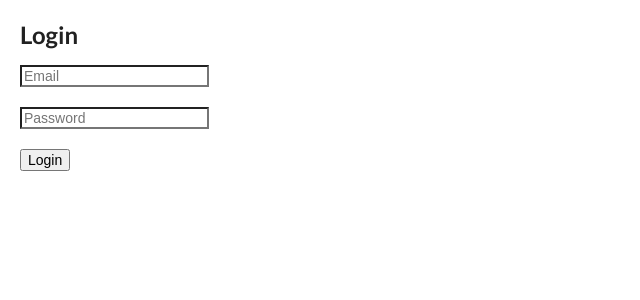
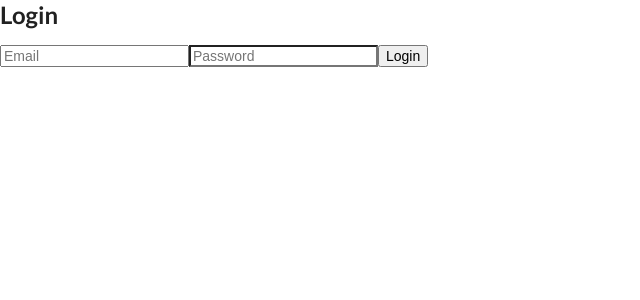
Before and after one commit to matthew010505/task2, a React (Create React App) app in the folder task-reminder/: page /login in a window 1280 px wide. Shown: the top 300 px of the page, without its empty margins (0-640 px from the left). Built offline with nearby package versions, Linux system fonts and the light colour scheme.

Commit message:
[feat]:Deploy

```diff
--- a/task-reminder/src/Components/Login.js
+++ b/task-reminder/src/Components/Login.js
@@ -6,51 +6,28 @@ const Login = () => {
   const [form, setForm] = useState({ email: '', password: '' });
   const [message, setMessage] = useState('');
   const navigate = useNavigate();
-  const handleChange = (e) => {
-    setForm({ ...form, [e.target.name]: e.target.value });
-  };
 
-  const handleSubmit = async (e) => {
+  const handleChange = e => setForm({ ...form, [e.target.name]: e.target.value });
+
+  const handleSubmit = async e => {
     e.preventDefault();
     try {
-      const res = await axios.post('http://backend:8000/login', form);
-      setMessage(res.data.message);
-      console.log('User:', res.data.user);
-
+      const res = await axios.post('http://localhost:8000/login', form);
+      localStorage.setItem("user", JSON.stringify(res.data.user));
       navigate('/home');
     } catch (err) {
-      if (err.response) {
-        setMessage(err.response.data.message);
-      } else {
-        setMessage('Login failed');
-      }
+      setMessage(err.response?.data?.message || 'Login failed');
     }
   };
 
   return (
-    <div style={{ padding: "20px" }}>
+    <form onSubmit={handleSubmit}>
       <h2>Login</h2>
-      <form onSubmit={handleSubmit}>
-        <input
-          type="email"
-          name="email"
-          placeholder="Email"
-          value={form.email}
-          onChange={handleChange}
-          required
-        /><br /><br />
-        <input
-          type="password"
-          name="password"
-          placeholder="Password"
-          value={form.password}
-          onChange={handleChange}
-          required
-        /><br /><br />
-        <button type="submit">Login</button>
-      </form>
+      <input name="email" value={form.email} onChange={handleChange} placeholder="Email" required />
+      <input name="password" type="password" value={form.password} onChange={handleChange} placeholder="Password" required />
+      <button type="submit">Login</button>
       <p>{message}</p>
-    </div>
+    </form>
   );
 };
 
--- a/task-reminder/src/Components/Mainpage.js
+++ b/task-reminder/src/Components/Mainpage.js
@@ -4,71 +4,39 @@ import TaskList from "./TaskList";
 import Header from "./Header";
 
 function Mainpage() {
-  const [Tasks, setTasks] = useState([]);
+  const [tasks, setTasks] = useState([]);
 
+  const user = JSON.parse(localStorage.getItem("user") || "{}");
+  const userId = user.id;
 
+  useEffect(() => {
+    if (!userId) return;
+    fetch(`http://localhost:8000/tasks?userId=${userId}`)
+      .then(r => r.json())
+      .then(setTasks)
+      .catch(console.error);
+  }, [userId]);
 
-  const addTaskHandler = async (Task) => {
-    try {
-      const res = await fetch("http://backend:8000/addtask", {
-        method: "POST",
-        headers: { "Content-Type": "application/json" },
-        body: JSON.stringify(Task),
-      });
-
-      const result = await res.json();
-      if (res.ok) {
-        setTasks((prev) => [result.data[0], ...prev]);
-      } else {
-        alert(result.error || result.message);
-      }
-    } catch (err) {
-      console.error("Error adding task:", err);
-    }
+  const addTaskHandler = async ({ task, reminder }) => {
+    const res = await fetch("http://localhost:8000/addtask", {
+      method: "POST",
+      headers: { "Content-Type": "application/json" },
+      body: JSON.stringify({ task, reminder, userId }),
+    });
+    const { data } = await res.json();
+    if (res.ok) setTasks(prev => [data, ...prev]);
   };
 
-  const removeTaskHandler = async (id) => {
-    try {
-      const res = await fetch(`http://backend:8000/deletetask/${id}`, {
-        method: "DELETE",
-      });
-
-      if (res.ok) {
-        setTasks((prev) => prev.filter((task) => task.id !== id));
-      } else {
-        const result = await res.json();
-        alert("Failed to delete task: " + result.error);
-      }
-    } catch (err) {
-      console.error("Error deleting task:", err);
-    }
+  const removeTaskHandler = async id => {
+    await fetch(`http://localhost:8000/deletetask/${id}`, { method: "DELETE" });
+    setTasks(prev => prev.filter(t => t.id !== id));
   };
-
-
-
-  // const removeTaskHandler = (id) => {
-  //   setTasks(Tasks.filter((task) => task.id !== id));
-  // };
-
-  useEffect(() => {
-    const fetchTasks = async () => {
-      try {
-        const res = await fetch("http://backend:8000/tasks");
-        const data = await res.json();
-        setTasks(data);
-      } catch (err) {
-        console.error("Failed to fetch tasks:", err);
-      }
-    };
-
-    fetchTasks();
-  }, []);
 
   return (
     <div className="ui container">
       <Header />
       <AddTask addTaskHandler={addTaskHandler} />
-      <TaskList Tasks={Tasks} getTaskId={removeTaskHandler} />
+      <TaskList Tasks={tasks} getTaskId={removeTaskHandler} />
     </div>
   );
 }
--- a/task-reminder/src/Components/Registration.js
+++ b/task-reminder/src/Components/Registration.js
@@ -1,94 +1,32 @@
 import React, { useState } from "react";
 import axios from "axios";
+import { toast } from "react-toastify";
 import { useNavigate } from "react-router-dom";
-import { toast } from "react-toastify";
-import "react-toastify/dist/ReactToastify.css";
 
 const Registration = () => {
-  const [email, setEmail] = useState();
-  const [password, setPassword] = useState();
-  const [errors, setErrors] = useState({});
-  const navigate = useNavigate(); // ✅ step 2
+  const [email, setEmail] = useState("");
+  const [password, setPassword] = useState("");
+  const navigate = useNavigate();
 
-  const handleReset = () => {
-    setPassword("");
-    setEmail("");
-  };
-
-  const handleSubmit = async (e) => {
-    let lst = {};
-    if (!email) lst.email = "Email is Required";
-    if (!password || password.length < 8) {
-      lst.password = "Password must be at least 8 characters";
-    }
-
-    setErrors(lst);
-
-    if (Object.keys(lst).length === 0) {
-      try {
-        const res = await axios.post("http://backend:8000/register", {
-          email,
-          password,
-        });
-
-        toast.success("User registered successfully", {
-          position: "top-right",
-        });
-
-        console.log("Registration successful");
-        handleReset();
-
-        navigate("/login");
-
-      } catch (error) {
-        if (error.response) {
-          const { status, data } = error.response;
-          if (status === 400 && data.message === "exist-email") {
-            toast.warning("Email ID already exists", {
-              position: "top-right",
-            });
-          } else {
-            toast.error("Validation error occurred", {
-              position: "top-right",
-            });
-          }
-        } else {
-          toast.error("Registration failed. Try again later.", {
-            position: "top-right",
-          });
-          console.error("Unexpected error: ", error.message);
-        }
-      }
+  const handleSubmit = async e => {
+    e.preventDefault();
+    try {
+      await axios.post("http://localhost:8000/register", { email, password });
+      toast.success("Registered!");
+      navigate("/login");
+    } catch (err) {
+      const msg = err.response?.data?.message;
+      toast.error(msg === "exist-email" ? "Email already exists" : "Registration failed");
     }
   };
 
   return (
-    <div>
-      <h1 className="header">User Details</h1>
-
-      <input
-        placeholder="Enter Email"
-        type="email"
-        value={email}
-        className="input-field"
-        onChange={(e) => setEmail(e.target.value)}
-      />
-      {errors.email && <p>{errors.email}</p>}
-
-      <input
-        placeholder="Enter Password"
-        type="password"
-        value={password}
-        className="input-field"
-        onChange={(e) => setPassword(e.target.value)}
-      />
-      {errors.password && <p>{errors.password}</p>}
-
-      <div className="button-container">
-        <button type="submit" onClick={handleSubmit}>Submit</button>
-        <button onClick={handleReset}>Reset</button>
-      </div>
-    </div>
+    <form onSubmit={handleSubmit}>
+      <h2>Sign Up</h2>
+      <input placeholder="Email" type="email" value={email} onChange={e => setEmail(e.target.value)} required />
+      <input placeholder="Password" type="password" value={password} onChange={e => setPassword(e.target.value)} required />
+      <button type="submit">Register</button>
+    </form>
   );
 };
 
```
Also changed, not shown: task-reminder/src/Components/App.js (+0 -27 lines), 1 other file (tests, documents, lock files or other folders).
